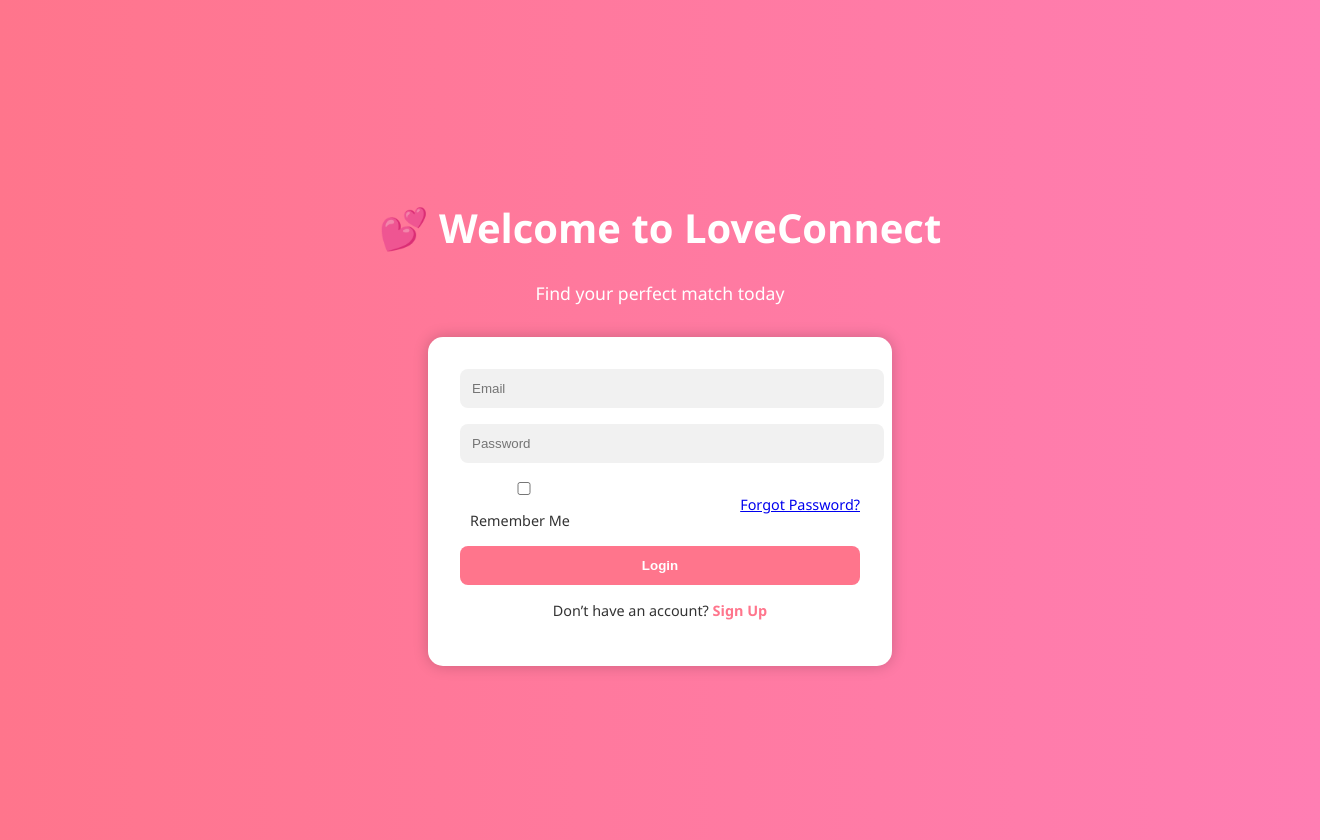
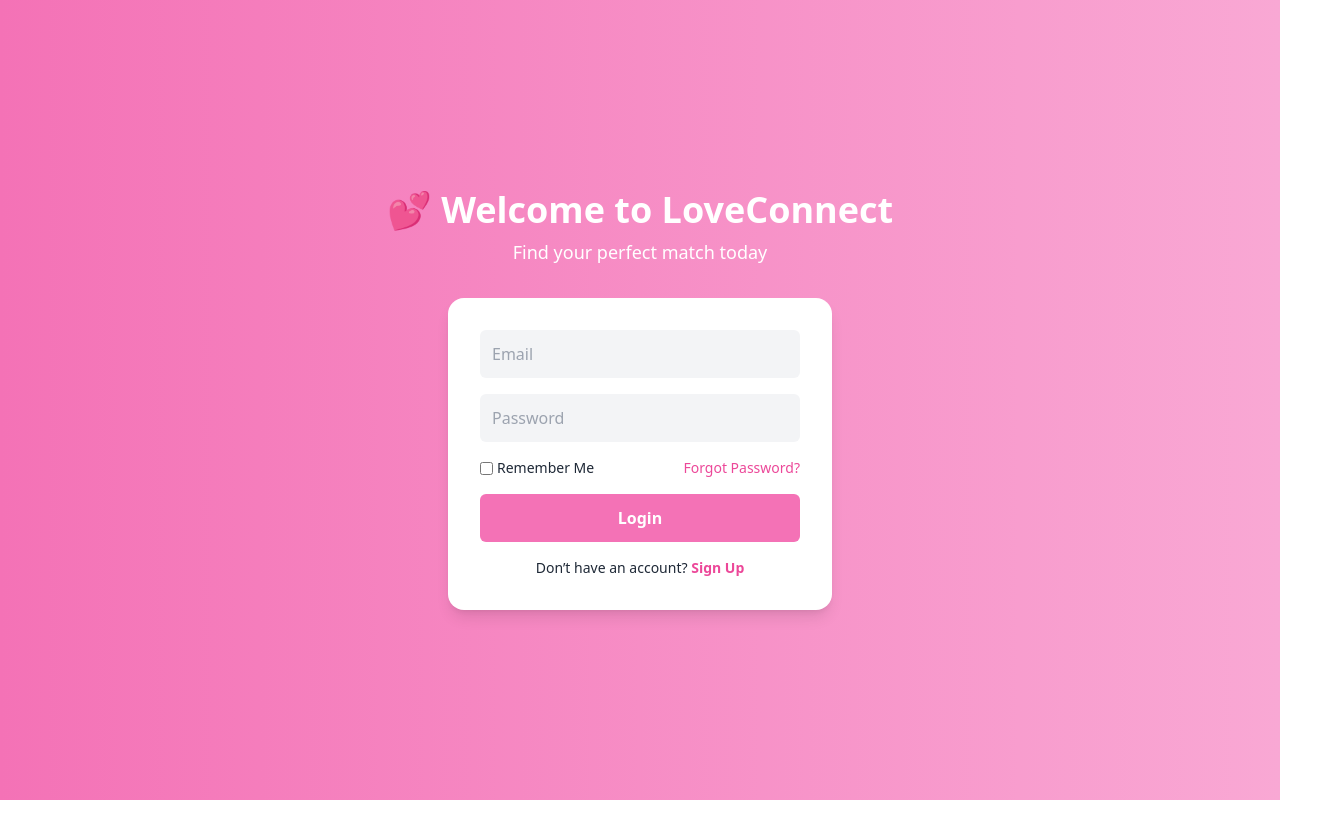
Before and after one commit to Ivy-Njeri/react, a React (Create React App) app: page / in a window 1280 px wide. Shown: the whole page, 1320 px wide, since content can reach past the window. After the commit the page ends 800 px from the top, so only its background shows below. Built offline with nearby package versions, Linux system fonts and the light colour scheme.

Commit message:
Added new changes to the website

```diff
--- a/package.json
+++ b/package.json
@@ -35,5 +35,8 @@
       "last 1 firefox version",
       "last 1 safari version"
     ]
+  },
+  "devDependencies": {
+    "tailwindcss": "^3.4.17"
   }
 }
--- a/src/index.css
+++ b/src/index.css
@@ -1,13 +1,3 @@
-body {
-  margin: 0;
-  font-family: -apple-system, BlinkMacSystemFont, 'Segoe UI', 'Roboto', 'Oxygen',
-    'Ubuntu', 'Cantarell', 'Fira Sans', 'Droid Sans', 'Helvetica Neue',
-    sans-serif;
-  -webkit-font-smoothing: antialiased;
-  -moz-osx-font-smoothing: grayscale;
-}
-
-code {
-  font-family: source-code-pro, Menlo, Monaco, Consolas, 'Courier New',
-    monospace;
-}
+@tailwind base;
+@tailwind components;
+@tailwind utilities;
--- a/src/pages/LoginPage.css
+++ /dev/null
@@ -1,101 +0,0 @@
-.login-container {
-  display: flex;
-  flex-direction: column;
-  align-items: center;
-  justify-content: center;
-  min-height: 100vh;
-  background: linear-gradient(to right, #ff758c, #ff7eb3);
-  color: #fff;
-  font-family: 'Segoe UI', sans-serif;
-  padding: 20px;
-  text-align: center;
-  width: 100%;
-}
-
-.login-title {
-  font-size: 2.5rem;
-  margin-bottom: 0.5rem;
-}
-
-.login-subtitle {
-  font-size: 1.1rem;
-  margin-bottom: 2rem;
-}
-
-.login-form {
-  background: white;
-  padding: 2rem;
-  border-radius: 15px;
-  box-shadow: 0 0 15px rgba(0, 0, 0, 0.2);
-  color: #333;
-  width: 100%;
-  max-width: 400px;
-}
-
-.login-form input {
-  width: 100%;
-  padding: 12px;
-  margin-bottom: 1rem;
-  border: none;
-  border-radius: 8px;
-  background: #f1f1f1;
-}
-
-.login-options {
-  display: flex;
-  justify-content: space-between;
-  align-items: center;
-  font-size: 0.9rem;
-  margin-bottom: 1rem;
-  flex-wrap: wrap;
-  gap: 10px;
-}
-
-.login-form button {
-  width: 100%;
-  padding: 12px;
-  border: none;
-  border-radius: 8px;
-  background-color: #ff758c;
-  color: white;
-  font-weight: bold;
-  cursor: pointer;
-  transition: background 0.3s;
-}
-
-.login-form button:hover {
-  background-color: #ff5c75;
-}
-
-.signup-link {
-  text-align: center;
-  margin-top: 1rem;
-  font-size: 0.9rem;
-}
-
-.signup-link a {
-  color: #ff758c;
-  text-decoration: none;
-  font-weight: bold;
-}
-
-/* 💡 Mobile responsiveness */
-@media (max-width: 480px) {
-  .login-title {
-    font-size: 2rem;
-  }
-
-  .login-form {
-    padding: 1.5rem;
-  }
-
-  .login-form input,
-  .login-form button {
-    font-size: 1rem;
-  }
-
-  .login-options {
-    flex-direction: column;
-    align-items: flex-start;
-  }
-}
--- a/src/pages/LoginPage.jsx
+++ b/src/pages/LoginPage.jsx
@@ -1,26 +1,48 @@
 import React from 'react';
-import './LoginPage.css';
 
 const LoginPage = () => {
   return (
-    <div className="login-container">
-      <h1 className="login-title">💕 Welcome to LoveConnect</h1>
-      <p className="login-subtitle">Find your perfect match today</p>
+    <div className="min-h-screen flex flex-col items-center justify-center bg-gradient-to-r from-pink-400 to-pink-300 text-white px-4 text-center w-full">
+      <h1 className="text-4xl font-bold mb-2">💕 Welcome to LoveConnect</h1>
+      <p className="text-lg mb-8">Find your perfect match today</p>
 
-      <form className="login-form">
-        <input type="email" placeholder="Email" required />
-        <input type="password" placeholder="Password" required />
+      <form className="bg-white p-8 rounded-2xl shadow-lg w-full max-w-sm text-gray-800">
+        <input
+          type="email"
+          placeholder="Email"
+          required
+          className="w-full p-3 mb-4 rounded-md bg-gray-100 border-none focus:outline-none focus:ring-2 focus:ring-pink-300"
+        />
+        <input
+          type="password"
+          placeholder="Password"
+          required
+          className="w-full p-3 mb-4 rounded-md bg-gray-100 border-none focus:outline-none focus:ring-2 focus:ring-pink-300"
+        />
 
-        <div className="login-options">
-          <label>
-            <input type="checkbox" />
+        <div className="flex justify-between items-center text-sm mb-4 flex-wrap gap-2">
+          <label className="flex items-center gap-1">
+            <input type="checkbox" className="accent-pink-500" />
             Remember Me
           </label>
-          <a href="/">Forgot Password?</a>
+          <a href="/" className="text-pink-500 hover:underline">
+            Forgot Password?
+          </a>
         </div>
 
-        <button type="submit">Login</button>
-        <p className="signup-link">Don’t have an account? <a href="/">Sign Up</a></p>
+        <button
+          type="submit"
+          className="w-full bg-pink-400 text-white py-3 rounded-md font-semibold hover:bg-pink-500 transition duration-300"
+        >
+          Login
+        </button>
+
+        <p className="text-center text-sm mt-4">
+          Don’t have an account?{' '}
+          <a href="/" className="text-pink-500 font-bold hover:underline">
+            Sign Up
+          </a>
+        </p>
       </form>
     </div>
   );
--- /dev/null
+++ b/tailwind.config.js
@@ -0,0 +1,10 @@
+/** @type {import('tailwindcss').Config} */
+module.exports = {
+  content: [
+    "./src/**/*.{js,jsx,ts,tsx}",
+  ],
+  theme: {
+    extend: {},
+  },
+  plugins: [],
+}
```
Also changed, not shown: 1 other file (tests, documents, lock files or other folders).
